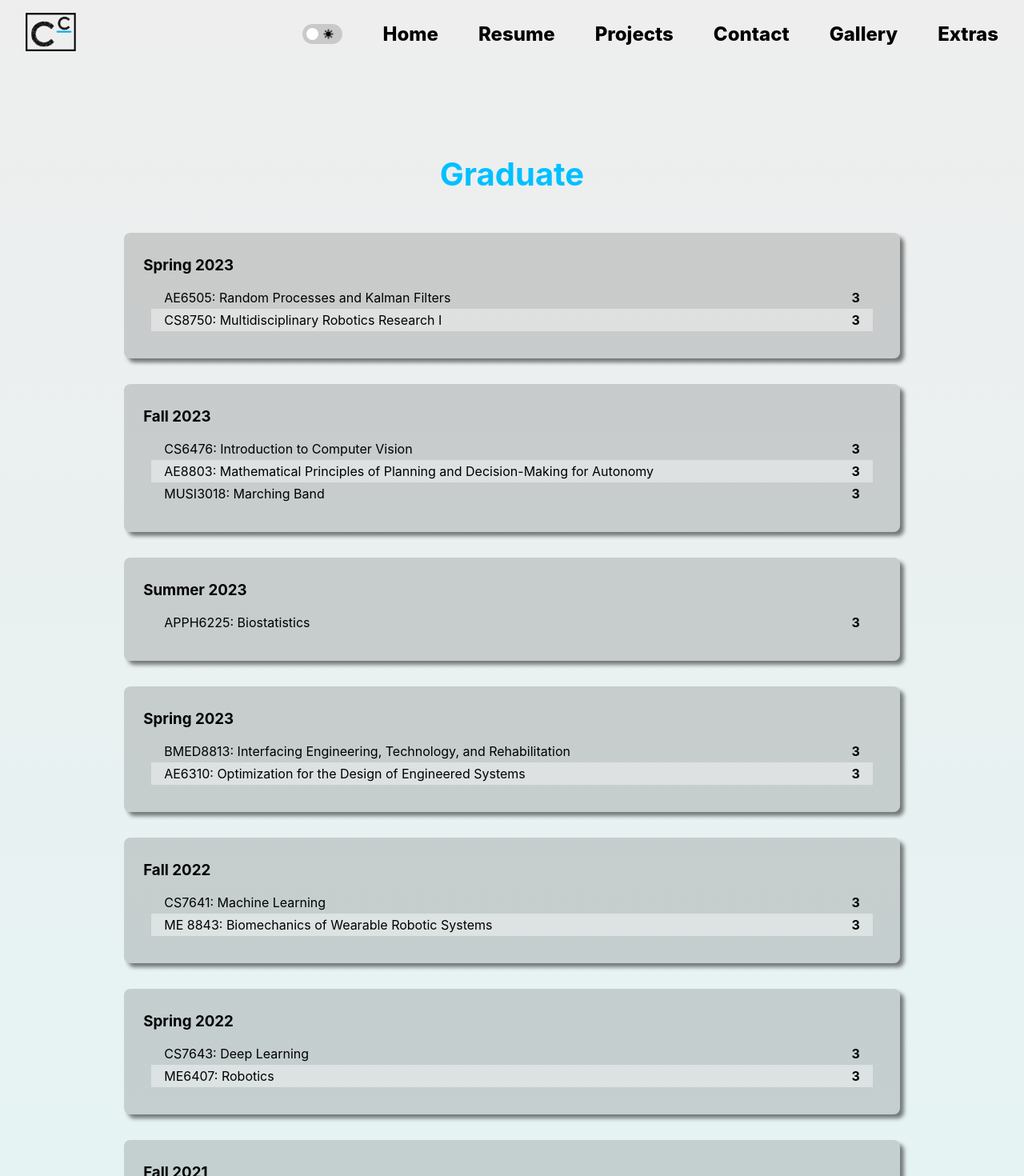
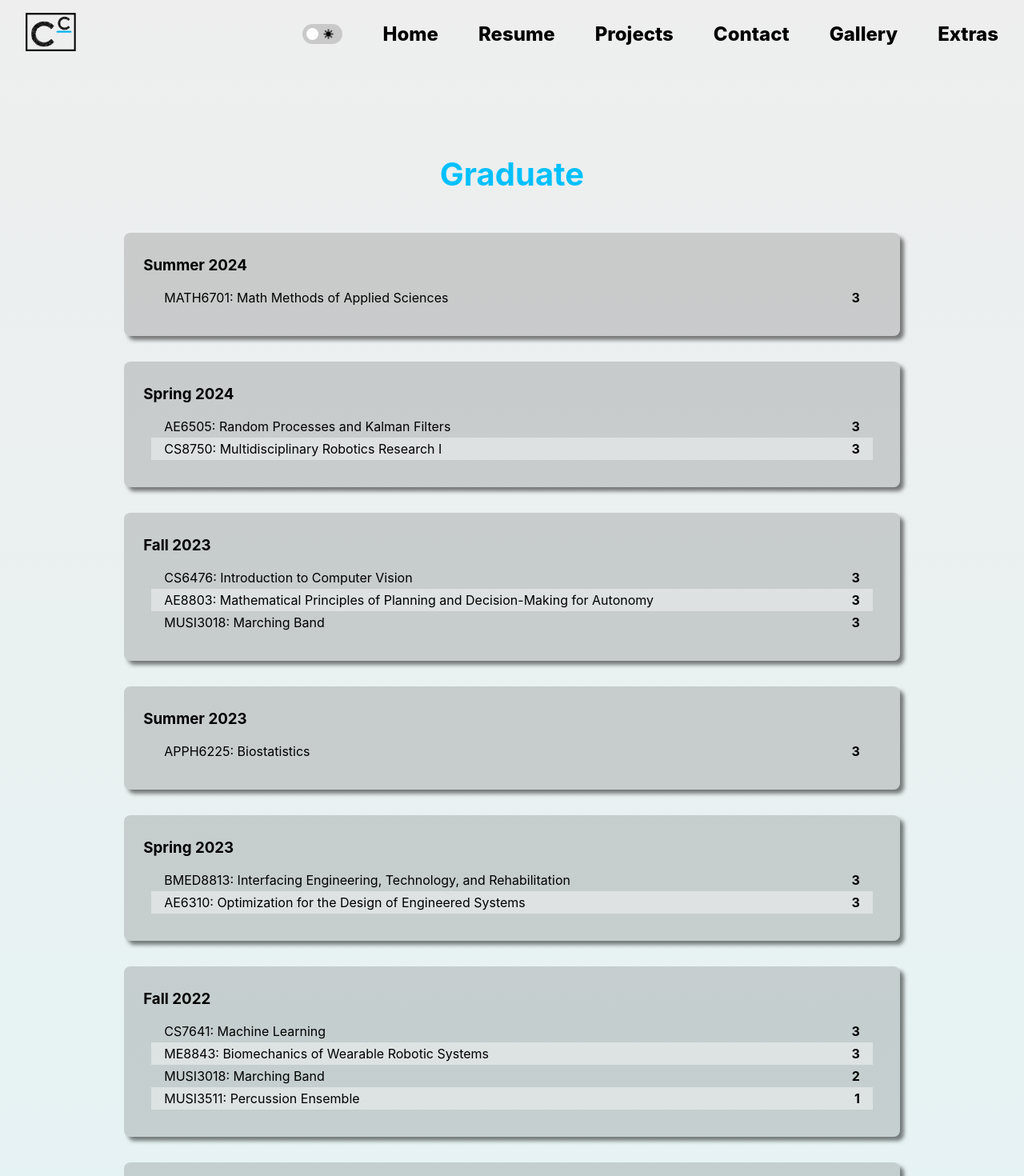
Before and after one commit to CarlosCarras/CarlosCarras.github.io, a React (Create React App) app: page /coursework in a window 1280 px wide. Shown: the top 1470 px of the page at 80% size. Built offline with nearby package versions, Linux system fonts and the light colour scheme.

Commit message:
resume content update :pencil2:

```diff
--- a/src/views/Coursework/Coursework.js
+++ b/src/views/Coursework/Coursework.js
@@ -22,7 +22,9 @@ const GRAD_COURSEWORK = [
         semester: "Fall 2022",
         coursework: [
                 {course: "CS7641: Machine Learning", credits: 3},
-                {course: "ME 8843: Biomechanics of Wearable Robotic Systems", credits: 3},
+                {course: "ME8843: Biomechanics of Wearable Robotic Systems", credits: 3},
+                {course: "MUSI3018: Marching Band", credits: 2},
+                {course: "MUSI3511: Percussion Ensemble", credits: 1},
         ],
     },
     {
@@ -47,10 +49,16 @@ const GRAD_COURSEWORK = [
         ],
     },
     {
-        semester: "Spring 2023",
+        semester: "Spring 2024",
         coursework: [
                 {course: "AE6505: Random Processes and Kalman Filters", credits: 3},
                 {course: "CS8750: Multidisciplinary Robotics Research I", credits: 3},
+        ],
+    },
+    {
+        semester: "Summer 2024",
+        coursework: [
+                {course: "MATH6701: Math Methods of Applied Sciences", credits: 3},
         ],
     },
 ].reverse()
--- a/src/views/Resume/ResumePage.js
+++ b/src/views/Resume/ResumePage.js
@@ -285,7 +285,7 @@ function ResumeContent() {
             </div>
 
             <div className="section">
-                <div className="section-header">Student Organization Participation</div>
+                <div className="section-header">Awards</div>
                 <div className="divider-line"></div>
                 <div className="section-content">
 
@@ -305,6 +305,14 @@ function ResumeContent() {
                         <div>Aug 2022 – Current</div>
                     </div>
 
+                    {/* SmallSat Best Paper Honorable Mention */}
+                    <div className="resume-entry entry-title">
+                        <div>
+                            SmallSat 2021 Student Competition Best Paper Honorable Mention
+                        </div>
+                        <div>July 2021</div>
+                    </div>
+
                     {/* Florida Academic Scholars */}
                     <div className="resume-entry entry-title">
                         <div>
@@ -313,6 +321,7 @@ function ResumeContent() {
                         <div>Aug 2017 – May 2021</div>
                     </div>
 
+                    {/* SwampHacks */}
                     <div className="resume-entry entry-title">
                         <div>
                             SwampHacks VI Infinite Energy's Best Hack Award Recipient
@@ -364,7 +373,7 @@ function ResumeContent() {
                             <span className='reference-number'>[4]</span>
                             <div>
                                 <span className='author-callout'>C. Carrasquillo</span>
-                                . “A Versatile and Open-Source Radio Framework for the D3 CubeSat Mission”. Small Satellite Conference. 2021. (Student Competition Best Paper Honorable Mention)
+                                . “A Versatile and Open-Source Radio Framework for the D3 CubeSat Mission”. Small Satellite Conference. 2021.
                             </div>
                         </li>
                         <li>
```
